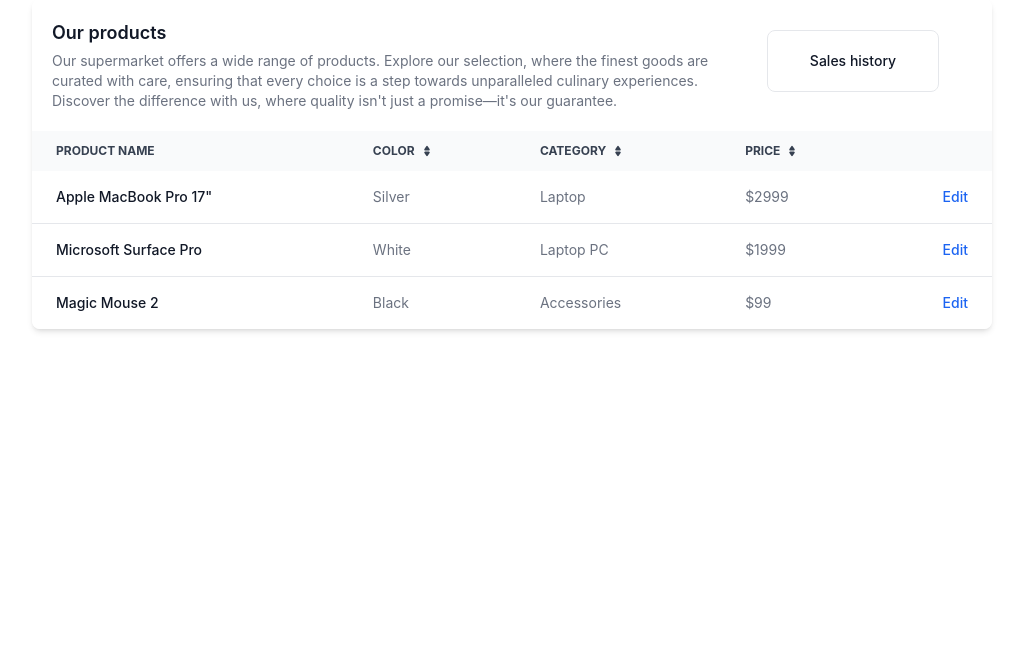
After one commit to DoctorKaufman/DBWebApp, a Flask app: page /goods in a window 1280 px wide. The commit adds this page. Shown: the part 133-800 px from the top of the page, without its empty margins (128-1151 px from the left). Run offline with Flask 3, Linux system fonts and the light colour scheme; style sheets or scripts are compiled from the project's sources; some libraries are stand-ins or nearby versions.

Commit message:
goods page

```diff
--- /dev/null
+++ b/app/templates/components/_goods_table.html
@@ -0,0 +1,113 @@
+
+
+<div class="relative w-3/4 overflow-x-auto shadow-md sm:rounded-lg">
+    <table class="w-full text-sm text-left rtl:text-right text-gray-500 dark:text-gray-400">
+        <caption class="p-5 text-lg font-semibold text-left rtl:text-right text-gray-900 bg-white dark:text-white dark:bg-gray-800">
+            <div class="flex flex-row">
+                <div class="w-3/4">
+                    Our products
+                    <p class="mt-1 text-sm font-normal text-gray-500 dark:text-gray-400">
+                        Our supermarket offers a wide range of products. Explore our selection, where the finest goods are curated with care,
+                        ensuring that every choice is a step towards unparalleled culinary experiences.
+                        Discover the difference with us, where quality isn't just a promise—it's our guarantee.
+                    </p>
+                </div>
+                <div class="w-1/4 flex justify-center items-center">
+                    <button type="button" class=" w-3/4 h-2/3 py-2.5 px-5 me-2 mb-2 text-sm font-medium text-gray-900 focus:outline-none bg-white rounded-lg border
+                    border-gray-200 hover:bg-gray-100 hover:text-blue-700 focus:z-10 focus:ring-4 focus:ring-gray-100
+                    dark:focus:ring-gray-700 dark:bg-gray-800 dark:text-gray-400 dark:border-gray-600 dark:hover:text-white
+                    dark:hover:bg-gray-700">
+                    Sales history
+                    </button>
+                </div>
+            </div>
+        </caption>
+        <thead class="text-xs text-gray-700 uppercase bg-gray-50 dark:bg-gray-700 dark:text-gray-400">
+            <tr>
+                <th scope="col" class="px-6 py-3">
+                    Product name
+                </th>
+                <th scope="col" class="px-6 py-3">
+                    <div class="flex items-center">
+                        Color
+                        <a href="#"><svg class="w-3 h-3 ms-1.5" aria-hidden="true" xmlns="http://www.w3.org/2000/svg" fill="currentColor" viewBox="0 0 24 24">
+    <path d="M8.574 11.024h6.852a2.075 2.075 0 0 0 1.847-1.086 1.9 1.9 0 0 0-.11-1.986L13.736 2.9a2.122 2.122 0 0 0-3.472 0L6.837 7.952a1.9 1.9 0 0 0-.11 1.986 2.074 2.074 0 0 0 1.847 1.086Zm6.852 1.952H8.574a2.072 2.072 0 0 0-1.847 1.087 1.9 1.9 0 0 0 .11 1.985l3.426 5.05a2.123 2.123 0 0 0 3.472 0l3.427-5.05a1.9 1.9 0 0 0 .11-1.985 2.074 2.074 0 0 0-1.846-1.087Z"/>
+  </svg></a>
+                    </div>
+                </th>
+                <th scope="col" class="px-6 py-3">
+                    <div class="flex items-center">
+                        Category
+                        <a href="#"><svg class="w-3 h-3 ms-1.5" aria-hidden="true" xmlns="http://www.w3.org/2000/svg" fill="currentColor" viewBox="0 0 24 24">
+    <path d="M8.574 11.024h6.852a2.075 2.075 0 0 0 1.847-1.086 1.9 1.9 0 0 0-.11-1.986L13.736 2.9a2.122 2.122 0 0 0-3.472 0L6.837 7.952a1.9 1.9 0 0 0-.11 1.986 2.074 2.074 0 0 0 1.847 1.086Zm6.852 1.952H8.574a2.072 2.072 0 0 0-1.847 1.087 1.9 1.9 0 0 0 .11 1.985l3.426 5.05a2.123 2.123 0 0 0 3.472 0l3.427-5.05a1.9 1.9 0 0 0 .11-1.985 2.074 2.074 0 0 0-1.846-1.087Z"/>
+  </svg></a>
+                    </div>
+                </th>
+                <th scope="col" class="px-6 py-3">
+                    <div class="flex items-center">
+                        Price
+                        <a href="#"><svg class="w-3 h-3 ms-1.5" aria-hidden="true" xmlns="http://www.w3.org/2000/svg" fill="currentColor" viewBox="0 0 24 24">
+    <path d="M8.574 11.024h6.852a2.075 2.075 0 0 0 1.847-1.086 1.9 1.9 0 0 0-.11-1.986L13.736 2.9a2.122 2.122 0 0 0-3.472 0L6.837 7.952a1.9 1.9 0 0 0-.11 1.986 2.074 2.074 0 0 0 1.847 1.086Zm6.852 1.952H8.574a2.072 2.072 0 0 0-1.847 1.087 1.9 1.9 0 0 0 .11 1.985l3.426 5.05a2.123 2.123 0 0 0 3.472 0l3.427-5.05a1.9 1.9 0 0 0 .11-1.985 2.074 2.074 0 0 0-1.846-1.087Z"/>
+  </svg></a>
+                    </div>
+                </th>
+                <th scope="col" class="px-6 py-3">
+                    <span class="sr-only">Edit</span>
+                </th>
+            </tr>
+        </thead>
+        <tbody>
+            <tr class="bg-white border-b dark:bg-gray-800 dark:border-gray-700">
+                <th scope="row" class="px-6 py-4 font-medium text-gray-900 whitespace-nowrap dark:text-white">
+                    Apple MacBook Pro 17"
+                </th>
+                <td class="px-6 py-4">
+                    Silver
+                </td>
+                <td class="px-6 py-4">
+                    Laptop
+                </td>
+                <td class="px-6 py-4">
+                    $2999
+                </td>
+                <td class="px-6 py-4 text-right">
+                    <a href="#" class="font-medium text-blue-600 dark:text-blue-500 hover:underline">Edit</a>
+                </td>
+            </tr>
+            <tr class="bg-white border-b dark:bg-gray-800 dark:border-gray-700">
+                <th scope="row" class="px-6 py-4 font-medium text-gray-900 whitespace-nowrap dark:text-white">
+                    Microsoft Surface Pro
+                </th>
+                <td class="px-6 py-4">
+                    White
+                </td>
+                <td class="px-6 py-4">
+                    Laptop PC
+                </td>
+                <td class="px-6 py-4">
+                    $1999
+                </td>
+                <td class="px-6 py-4 text-right">
+                    <a href="#" class="font-medium text-blue-600 dark:text-blue-500 hover:underline">Edit</a>
+                </td>
+            </tr>
+            <tr class="bg-white dark:bg-gray-800">
+                <th scope="row" class="px-6 py-4 font-medium text-gray-900 whitespace-nowrap dark:text-white">
+                    Magic Mouse 2
+                </th>
+                <td class="px-6 py-4">
+                    Black
+                </td>
+                <td class="px-6 py-4">
+                    Accessories
+                </td>
+                <td class="px-6 py-4">
+                    $99
+                </td>
+                <td class="px-6 py-4 text-right">
+                    <a href="#" class="font-medium text-blue-600 dark:text-blue-500 hover:underline">Edit</a>
+                </td>
+            </tr>
+        </tbody>
+    </table>
+</div>
--- a/app/templates/_header.html
+++ b/app/templates/components/_header.html
@@ -21,10 +21,10 @@
           </a>
         </li>
         <li>
-          <a href="#" class="block py-2 px-3 md:p-0 text-gray-900 rounded hover:bg-gray-100
+          <a href="{{ url_for('main.goods') }}" class="block py-2 px-3 md:p-0 text-gray-900 rounded hover:bg-gray-100
           md:hover:bg-transparent md:border-0 md:hover:text-cyan-600 dark:text-white md:dark:hover:text-blue-500
           dark:hover:bg-gray-700 dark:hover:text-white md:dark:hover:bg-transparent">
-            Pricing
+            Goods
           </a>
         </li>
         <li>
@@ -32,7 +32,15 @@
           md:hover:bg-transparent md:border-0 md:hover:text-cyan-600 dark:text-white
           md:dark:hover:text-blue-500 dark:hover:bg-gray-700 dark:hover:text-white
           md:dark:hover:bg-transparent">
-           Contact
+           Our staff
+          </a>
+        </li>
+        <li>
+          <a href="#" class="block py-2 px-3 md:p-0 text-gray-900 rounded hover:bg-gray-100
+          md:hover:bg-transparent md:border-0 md:hover:text-cyan-600 dark:text-white
+          md:dark:hover:text-blue-500 dark:hover:bg-gray-700 dark:hover:text-white
+          md:dark:hover:bg-transparent">
+           Our clients
           </a>
         </li>
         <li>
--- a/app/templates/login.html
+++ b/app/templates/pages/goods.html
@@ -1,5 +1,5 @@
 <!DOCTYPE html>
-<html lang="en" class="h-full bg-white">
+<html lang="en">
 <head>
     <meta charset="UTF-8">
     <meta name="viewport" content="width=device-width, initial-scale=1.0">
@@ -7,10 +7,12 @@
     <link href="https://cdnjs.cloudflare.com/ajax/libs/flowbite/2.3.0/flowbite.min.css" rel="stylesheet" />
     <title>Home Page</title>
 </head>
-<body class="flex flex-col h-full">
-    {% include '_header.html' %}
+<body class="flex flex-col min-h-screen">
+    {% include 'components/_header.html' %}
 
-    {% include '_login_form.html' %}
+    <div class="flex w-full pt-5 justify-center">
+        {% include 'components/_goods_table.html' %}
+    </div>
 
     <script src="https://cdnjs.cloudflare.com/ajax/libs/flowbite/2.3.0/flowbite.min.js"></script>
 </body>
--- a/app/templates/home.html
+++ b/app/templates/pages/home.html
@@ -8,7 +8,7 @@
     <title>Home Page</title>
 </head>
 <body class="flex flex-col min-h-screen">
-    {% include '_header.html' %}
+    {% include 'components/_header.html' %}
 
     <div class="my-auto">
 
--- a/app/views/main.py
+++ b/app/views/main.py
@@ -4,10 +4,15 @@ main = Blueprint('main', __name__)
 
 @main.route('/')
 def home():
-    user = {'username': 'John Doe'}  # Data to be passed to the template
-    return render_template('home.html', user=user)
+    user = {'username': 'John Doe'}
+    return render_template('pages/home.html', user=user)
+
+@main.route('/goods')
+def goods():
+    user = {'username': 'John Doe'}
+    return render_template('pages/goods.html', user=user)
 
 @main.route('/login')
 def login():
     user = {'username': 'John Doe'}
-    return render_template('login.html', user=user)
+    return render_template('pages/login.html', user=user)
```
Also changed, not shown: app/templates/pages/login.html (added, +17 -0 lines), app/templates/components/_login_form.html (renamed from app/templates/_login_form.html).
